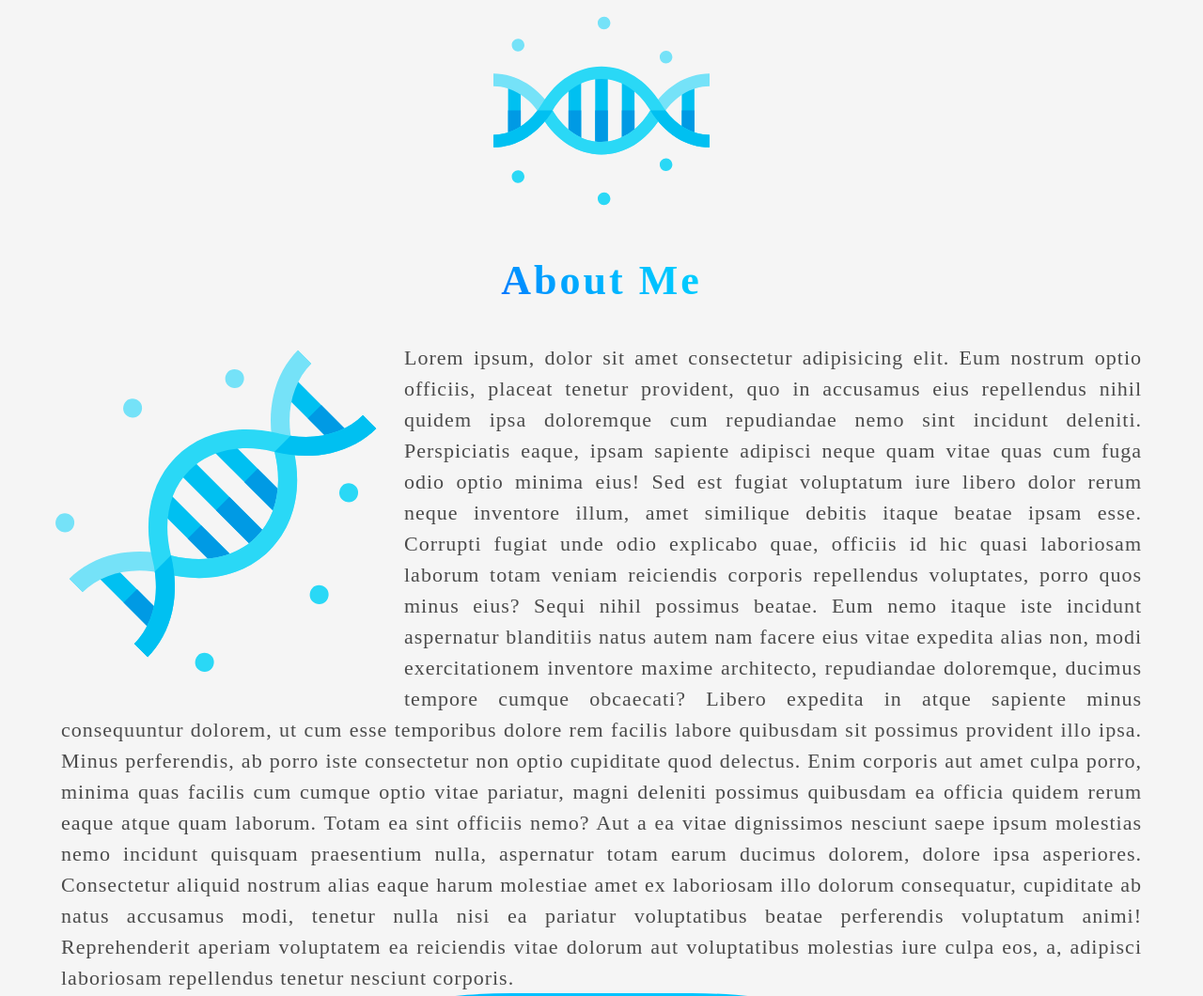
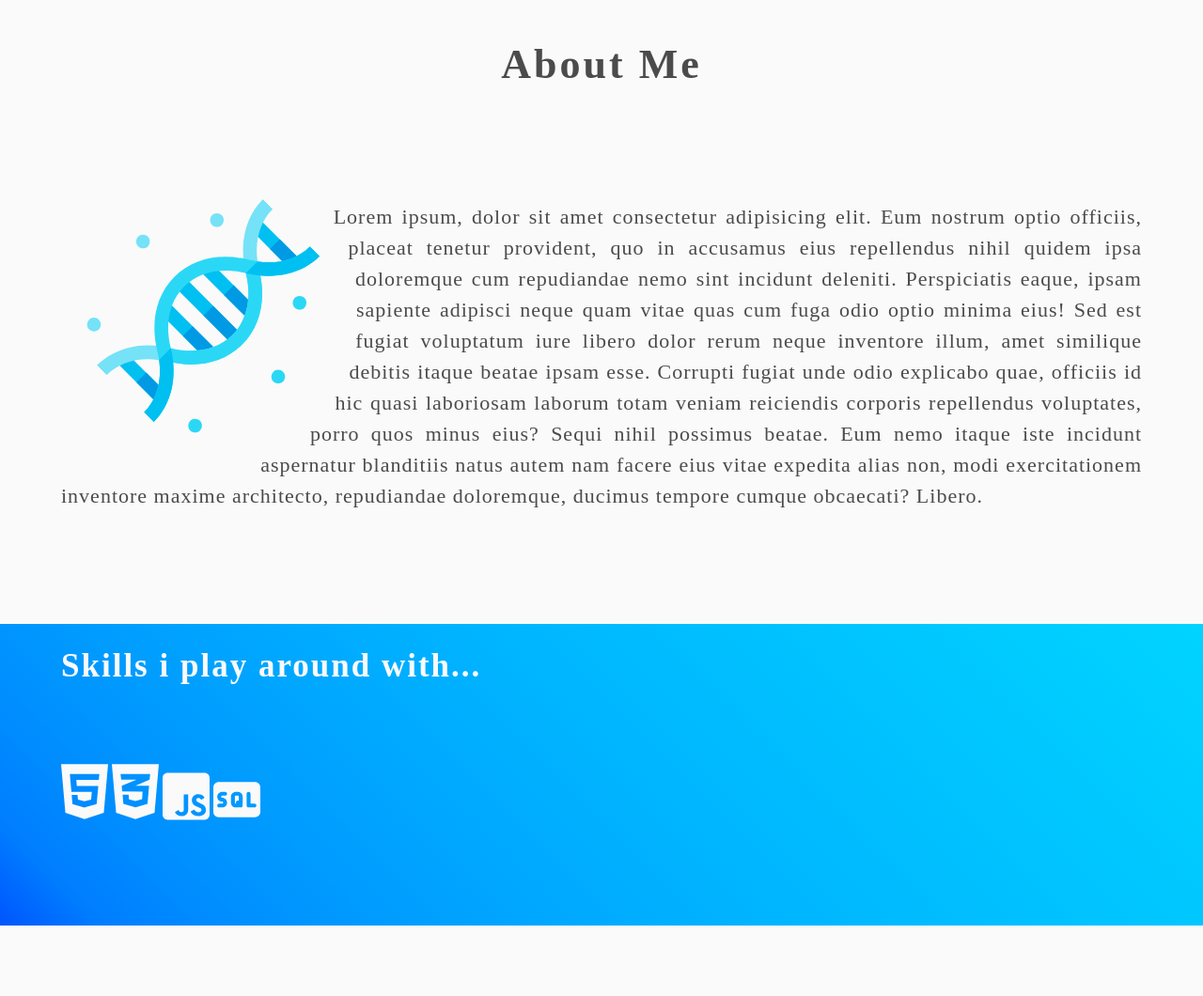
Before and after one commit to ianto3/personal_site, a plain HTML site: page index.html in a window 1280 px wide. Shown: the part 522-1582 px from the top of the page at 94% size. Drawn offline with Linux system fonts and the light colour scheme.

Commit message:
Implemented scss variables, skillset section and finished about section

```diff
--- a/index.html
+++ b/index.html
@@ -28,38 +28,10 @@
         </section>
     </header>
     <section id="about" class="container">
-        <img src="./assets/dna.svg" alt="DNA image" />
+        <!-- <img src="./assets/dna.svg" alt="DNA image" /> -->
         <h2>About Me</h2>
-        <p><img class="dna-full-width" src="./assets/dna.svg" alt="DNA image" />Lorem ipsum, dolor sit amet
-            consectetur adipisicing elit.
-            Eum nostrum optio officiis, placeat tenetur
-            provident, quo in accusamus eius repellendus nihil quidem ipsa doloremque cum repudiandae nemo sint
-            incidunt
-            deleniti. Perspiciatis eaque, ipsam sapiente adipisci neque quam vitae quas cum fuga odio optio minima
-            eius!
-            Sed est fugiat voluptatum iure libero dolor rerum neque inventore illum, amet similique debitis itaque
-            beatae ipsam esse. Corrupti fugiat unde odio explicabo quae, officiis id hic quasi laboriosam laborum
-            totam
-            veniam reiciendis corporis repellendus voluptates, porro quos minus eius? Sequi nihil possimus beatae.
-            Eum
-            nemo itaque iste incidunt aspernatur blanditiis natus autem nam facere eius vitae expedita alias non,
-            modi
-            exercitationem inventore maxime architecto, repudiandae doloremque, ducimus tempore cumque obcaecati?
-            Libero
-            expedita in atque sapiente minus consequuntur dolorem, ut cum esse temporibus dolore rem facilis labore
-            quibusdam sit possimus provident illo ipsa. Minus perferendis, ab porro iste consectetur non optio
-            cupiditate quod delectus. Enim corporis aut amet culpa porro, minima quas facilis cum cumque optio vitae
-            pariatur, magni deleniti possimus quibusdam ea officia quidem rerum eaque atque quam laborum. Totam ea
-            sint
-            officiis nemo? Aut a ea vitae dignissimos nesciunt saepe ipsum molestias nemo incidunt quisquam
-            praesentium
-            nulla, aspernatur totam earum ducimus dolorem, dolore ipsa asperiores. Consectetur aliquid nostrum alias
-            eaque harum molestiae amet ex laboriosam illo dolorum consequatur, cupiditate ab natus accusamus modi,
-            tenetur nulla nisi ea pariatur voluptatibus beatae perferendis voluptatum animi! Reprehenderit aperiam
-            voluptatem ea reiciendis vitae dolorum aut voluptatibus molestias iure culpa eos, a, adipisci laboriosam
-            repellendus tenetur nesciunt corporis.</p>
-
-        <div class="circle-about">
+        <article class="about-article">
+            <img id="dna" src="./assets/dna.svg" alt="DNA image" />
             <p>Lorem ipsum, dolor sit amet
                 consectetur adipisicing elit.
                 Eum nostrum optio officiis, placeat tenetur
@@ -75,20 +47,41 @@
                 nemo itaque iste incidunt aspernatur blanditiis natus autem nam facere eius vitae expedita alias non,
                 modi
                 exercitationem inventore maxime architecto, repudiandae doloremque, ducimus tempore cumque obcaecati?
-                Libero
-                expedita in atque sapiente minus consequuntur dolorem, ut cum esse temporibus dolore rem facilis labore
-                quibusdam sit possimus provident illo ipsa. Minus perferendis, ab porro iste consectetur non optio
-                cupiditate quod delectus. Enim corporis aut amet culpa porro, minima quas facilis cum cumque optio vitae
-                pariatur, magni deleniti possimus quibusdam ea officia quidem rerum eaque atque quam laborum. Totam ea
-                sint
-                officiis nemo? Aut a ea vitae dignissimos nesciunt saepe ipsum molestias nemo incidunt quisquam
-                praesentium
-                nulla, aspernatur totam earum ducimus dolorem, dolore ipsa asperiores. Consectetur aliquid nostrum alias
-                eaque harum molestiae amet ex laboriosam illo dolorum consequatur, cupiditate ab natus accusamus modi,
-                tenetur nulla nisi ea pariatur voluptatibus beatae perferendis voluptatum animi! Reprehenderit aperiam
-                voluptatem ea reiciendis vitae dolorum aut voluptatibus molestias iure culpa eos, a, adipisci laboriosam
-                repellendus tenetur nesciunt corporis.</p>
+                Libero.</p>
+        </article>
+
+        <div class="skills-container">
+            <div class="container">
+                <h3>Skills i play around with...</h3>
+                <div class="icon-list">
+                    <img src="./assets/icons/html5-brands.svg" alt="html" />
+                    <img src="./assets/icons/css3-alt-brands.svg" alt="css" />
+                    <img src="./assets/icons/js-square.svg" alt="javascript" />
+                    <img src="./assets/icons/sql.svg" alt="sql" />
+                </div>
+            </div>
+
         </div>
+
+
+        <!-- <div class="circle-about">
+            <p>Lorem ipsum, dolor sit amet
+                consectetur adipisicing elit.
+                Eum nostrum optio officiis, placeat tenetur
+                provident, quo in accusamus eius repellendus nihil quidem ipsa doloremque cum repudiandae nemo sint
+                incidunt
+                deleniti. Perspiciatis eaque, ipsam sapiente adipisci neque quam vitae quas cum fuga odio optio minima
+                eius!
+                Sed est fugiat voluptatum iure libero dolor rerum neque inventore illum, amet similique debitis itaque
+                beatae ipsam esse. Corrupti fugiat unde odio explicabo quae, officiis id hic quasi laboriosam laborum
+                totam
+                veniam reiciendis corporis repellendus voluptates, porro quos minus eius? Sequi nihil possimus beatae.
+                Eum
+                nemo itaque iste incidunt aspernatur blanditiis natus autem nam facere eius vitae expedita alias non,
+                modi
+                exercitationem inventore maxime architecto, repudiandae doloremque, ducimus tempore cumque obcaecati?
+                Libero.</p>
+        </div> -->
     </section>
 </body>
 
--- /dev/null
+++ b/styles/_variables.scss
@@ -0,0 +1,15 @@
+
+// Colors
+
+$not-so-white: rgb(250, 250, 250);
+$not-so-black: rgb(75, 75, 75);
+$dark-blue: #0055FF;
+$light-blue: #00D4FF;
+
+// bBreakpoints
+
+$sm: 576px;
+$md: 768px;
+$lg: 992px;
+$xl: 1200px;
+$xxl: 1400px;
--- a/styles/index.scss
+++ b/styles/index.scss
@@ -1,3 +1,5 @@
+@import "variables";
+
 
 // Global
 
@@ -11,7 +13,7 @@
 }
 
 body{
-    background-color: rgb(245, 245, 245);
+    background-color: $not-so-white;
 }
 
 h1{
@@ -22,6 +24,11 @@ h1{
 h2{
     font-size: 44px;
     letter-spacing: 3px;
+}
+
+h3{
+    font-size: 35px;
+    letter-spacing: 2px;
 }
 
 p{
@@ -44,7 +51,7 @@ nav {
 
     a{
         position: relative;
-        color: rgb(245, 245, 245);
+        color: $not-so-white;
         text-decoration: none;
         font-size: 24px;
         font-weight: 600;
@@ -53,18 +60,18 @@ nav {
             position: absolute;
             content: "";
             bottom: -5px;
-            left: 0;
+            left: 0%;
             height: 2px;
-            background-color: rgb(245, 245, 245);
+            background-color: $not-so-white;
             border-radius: 5px;
             width: 0%;
-            transition: all 0.5s ease-in-out;
+            transition: all 0.2s ease-in-out;
 
         }
 
         &:hover{
             &::after{
-                width:100%;
+                width: 100%;
             }
         }
     }
@@ -83,7 +90,7 @@ header {
     background-repeat: no-repeat;
     background-position-y: top;
     background-size: 100% 100%;
-    color: rgb(245, 245, 245);
+    color: $not-so-white;
 
     .header-title {
         text-align: center;
@@ -110,42 +117,83 @@ header {
     align-items: center;
     text-align: justify;
 
-    img{
-        width: 20%;
-        transform: rotate(90deg);
+    & *{
+        margin: 40px 0;
     }
 
     h2{
         margin: 40px 0;
         display: inline-block;
-        background-color: #0085dd; // fallback
-        background-image: linear-gradient(45deg, #0055FF, 20%, #00D4FF);
-        background-size: 100%;
-        -webkit-background-clip: text;
-        -webkit-text-fill-color: transparent;
-        -moz-background-clip: text;
-        -moz-text-fill-color: transparent;
+        // background-color: #0085dd; // fallback
+        // background-image: linear-gradient(45deg, $dark-blue, 20%, $light-blue);
+        // background-size: 100%;
+        // -webkit-background-clip: text;
+        // -webkit-text-fill-color: transparent;
+        // -moz-background-clip: text;
+        // -moz-text-fill-color: transparent;
+        color: $not-so-black;
     }
 
-    p{
-        color:rgb(75, 75, 75);
-        letter-spacing: 1px;
+    .about-article{
+        display: flex;
+        flex-direction: column;
+        align-items: center;
 
-        img {
-            float: left;
+        #dna {
             transform: rotate(45deg);
             margin: 0 20px 20px 0;
-            width: 30%;
+            width: 150px;
         }
+
+        p{
+            color:$not-so-black;
+            letter-spacing: 1px;
+        }
+
+        @media screen and (min-width: $md) {
+            display: initial;
+
+            #dna{
+                float: left;
+                shape-outside: circle(50%);
+                margin: 2rem;
+                width: 250px;
+            }
+        }
+
+        // @media screen and (min-width: $lg){
+        //     display: flex;
+        //     flex-direction: row;
+
+        //     img{
+        //         float: none;
+        //     }
+
+        // }
     }
 
-    .circle-about{
-        padding: 20%;
-        padding: 10%;
-        background:#00D4FF;
-        background-image: linear-gradient(45deg, #0055FF, 20%, #00D4FF);
-        border-radius: 50% 50% 50% 70%/50% 50% 70% 60%;
+    .skills-container{
+        width: 100vw;
+        background: linear-gradient(45deg, $dark-blue, 20%, $light-blue);
+
+        .container{
+            margin: auto;
+            padding: 25px;
+
+            h3{
+                display: inline-block;
+                margin: auto;
+                color: $not-so-white;
+            }
+
+            & img {
+                width: 50px;
+            }
+        }
+
+
     }
+
 
 }
 
```
Also changed, not shown: assets/icons/css3-alt-brands.svg (added), assets/icons/html5-brands.svg (added), assets/icons/js-square.svg (added), assets/icons/sql.svg (added), styles/index.css, 1 other file.
